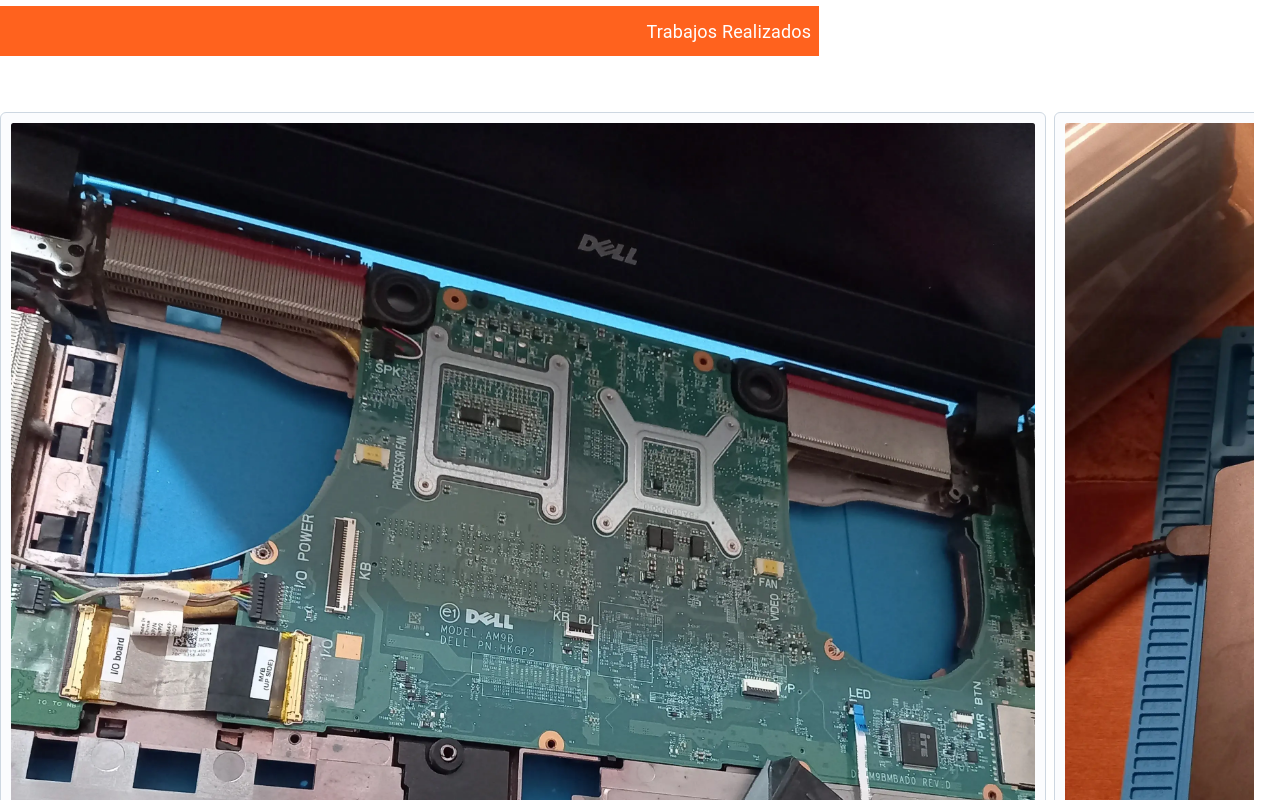
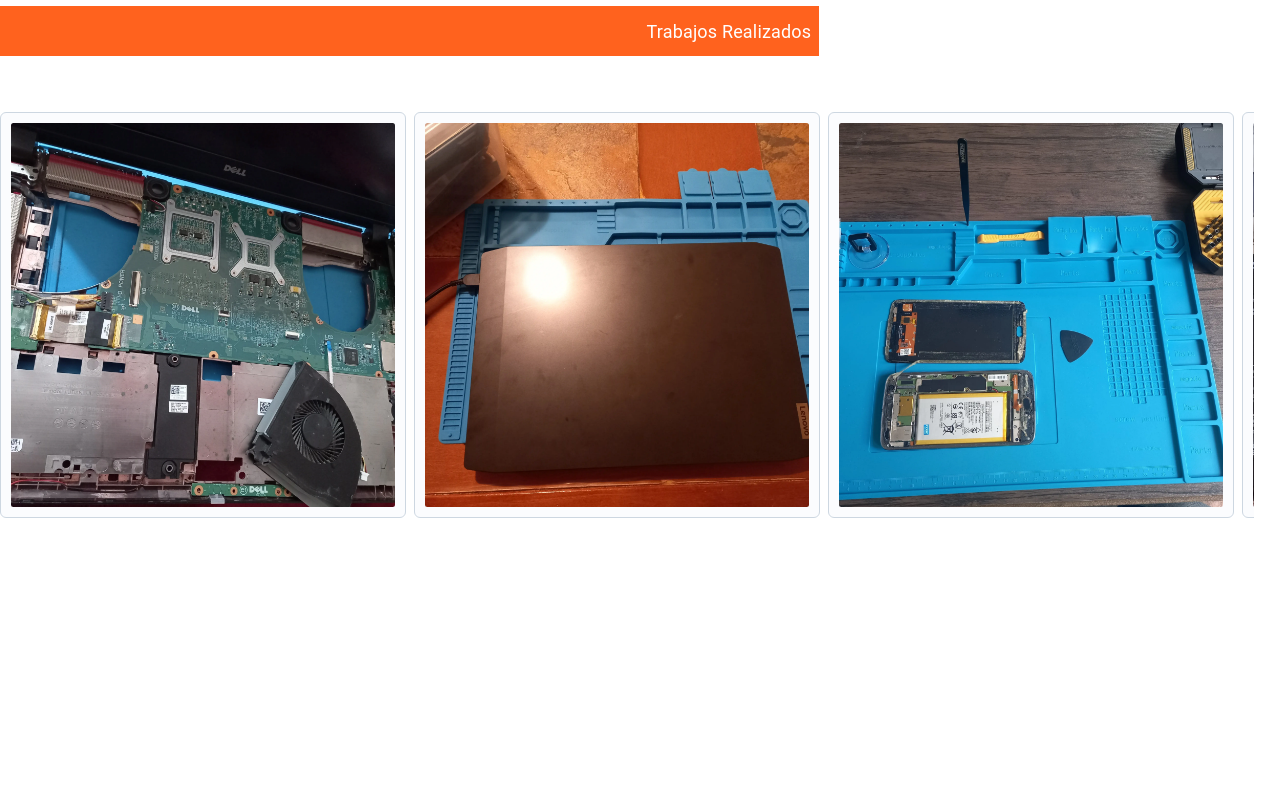
Before and after one commit to BastianRamos/servizone, a React (Vite) app: page / in a window 1280 px wide. Shown: the part 1020-1820 px from the top of the page. After the commit the page ends 1546 px from the top, so only its background shows below. Built offline with nearby package versions, Linux system fonts and the light colour scheme.

Commit message:
Ajuste de tamaño de carrousel para dispositivos medianos y grandes

```diff
--- a/src/Components/Carrousel.jsx
+++ b/src/Components/Carrousel.jsx
@@ -34,7 +34,7 @@
     <Box sx={boxStyle}>
       {data.map((item) => (
         <Card orientation="horizontal" size="sm" key={item.src} variant="outlined">
-          <AspectRatio ratio="1" sx={{ width: '80vw' }}>
+          <AspectRatio ratio="1" className='carrouselAspectRatioSize'>
             <img
               srcSet={`${item.src}?h=120&fit=crop&auto=format&dpr=2 2x`}
               src={`${item.src}?h=120&fit=crop&auto=format`}
--- a/src/styles.css
+++ b/src/styles.css
@@ -1,3 +1,7 @@
+*{
+    scrollbar-width: none;
+}
+
 body{
     margin: 0;
 }
@@ -7,6 +11,10 @@
     object-fit: fill !important;
 }
 
+.carrouselAspectRatioSize{
+    width: 80vw;
+}
+
 .fullWidthImg{
     width: 90vw;
 }
@@ -14,6 +22,10 @@
 @media (width >=820px){
     .cardMediaSize{
         height: 14vh;
+    }
+
+    .carrouselAspectRatioSize{
+        width: 40vw;
     }
 }
 
@@ -25,4 +37,8 @@
     .cardMediaSize{
         height: 20vh;
     }
+
+    .carrouselAspectRatioSize{
+        width: 30vw;
+    }
 }
```
